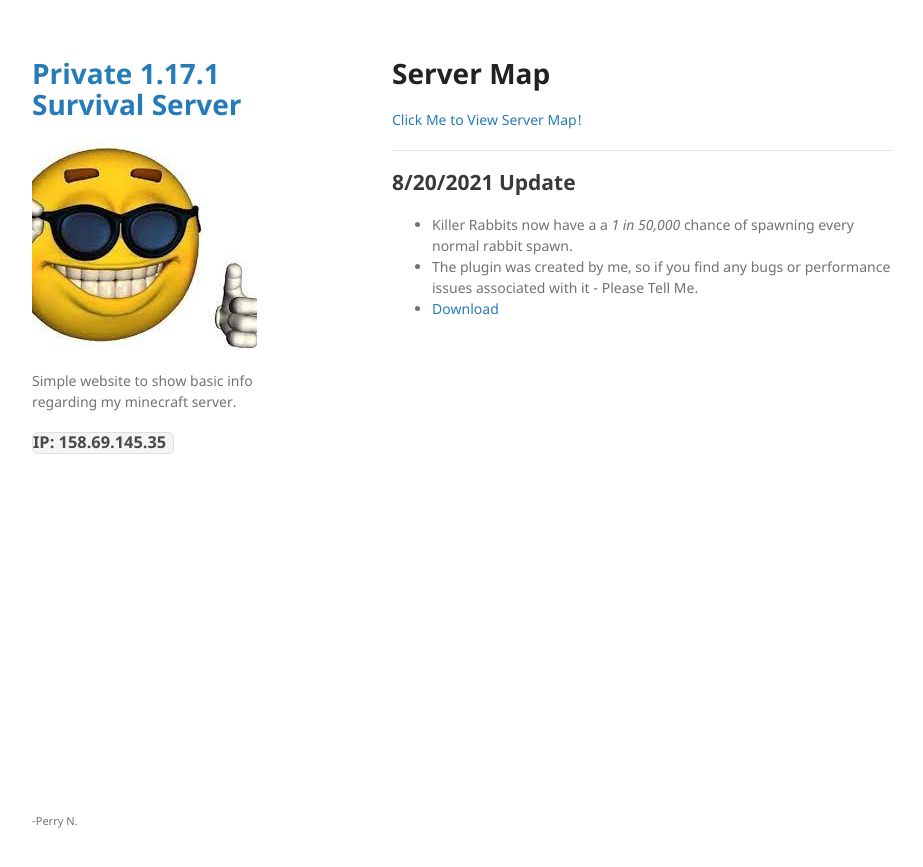
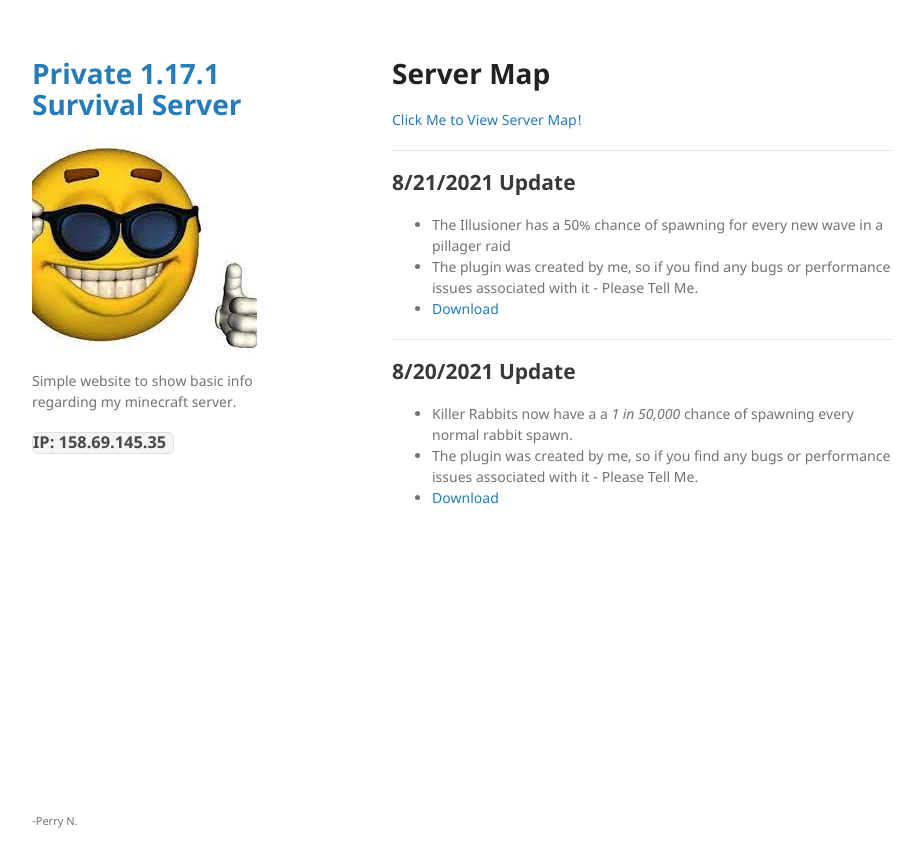
Before and after one commit to WrelksMC/wrelksMC.github.io, a Jekyll site: the page built from index.md, in a window 1280 px wide. Shown: the top 867 px of the page, without its empty margins (178-1101 px from the left). Built offline with Jekyll 4.4.1, drawn with Linux system fonts in a browser that asks for light colours; our own code applies the rules of GitHub Pages for plain Markdown files.

Commit message:
Update index.md

```diff
--- a/index.md
+++ b/index.md
@@ -7,6 +7,13 @@ layout: default
 
 ---
 
+## 8/21/2021 Update
+* The Illusioner has a 50% chance of spawning for every new wave in a pillager raid
+* The plugin was created by me, so if you find any bugs or performance issues associated with it - Please Tell Me.
+* [Download](https://mega.nz/file/zptAHSzA#SICqMTQhR-PwBKJTYof31oDAAV1F5aPjqcde3x5nv-w)
+
+---
+
 ## 8/20/2021 Update
 
 * Killer Rabbits now have a a *1 in 50,000* chance of spawning every normal rabbit spawn.
```
